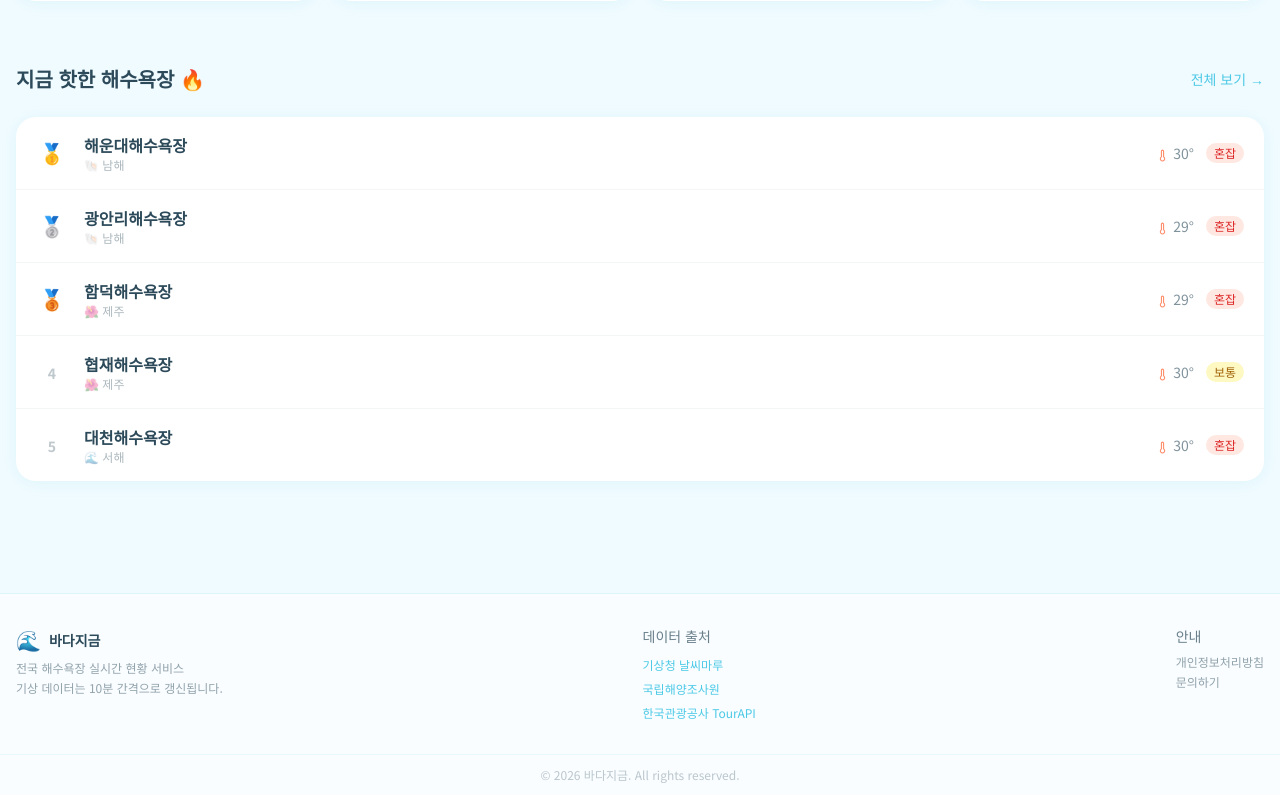
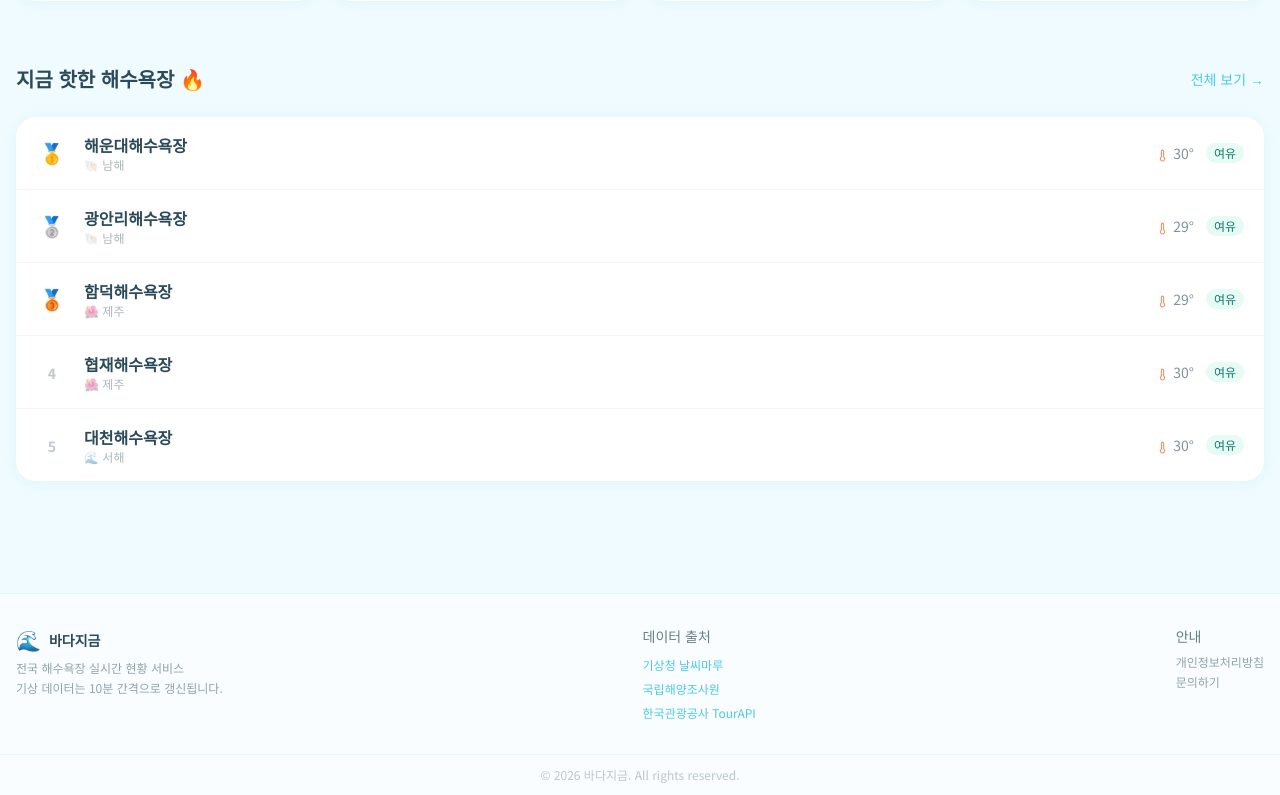
Before and after one commit to skgml2217-kr/beach-now, a Next.js app: page / in a window 1280 px wide. Shown: the part 1096-1891 px from the top of the page. Built offline with nearby package versions, Linux system fonts and the light colour scheme; no server answers.

Commit message:
Update page.tsx

```diff
--- a/app/page.tsx
+++ b/app/page.tsx
@@ -4,6 +4,7 @@ import BeachCard from '@/components/beach/BeachCard';
 import { REGION_META, REGIONS } from '@/lib/constants';
 import { getRecommendedBeaches, getTopBeaches } from '@/lib/api';
 import { MOCK_BEACHES, generateWeatherData } from '@/lib/mockData';
+import { calculateCrowdLevel } from '@/lib/utils/crowdLevel';
 import type { Region } from '@/lib/types';
 
 export default async function HomePage() {
@@ -19,9 +20,9 @@ export default async function HomePage() {
         10
     ) / 10;
 
-  const avgTemp = avg('temperature');
+  const avgTemp  = avg('temperature');
   const avgWater = avg('waterTemp');
-  const avgWave = avg('waveHeight');
+  const avgWave  = avg('waveHeight');
 
   const today = new Date().toLocaleDateString('ko-KR', {
     month: 'long',
@@ -38,7 +39,6 @@ export default async function HomePage() {
                    bg-gradient-to-br from-primary via-sky-400 to-secondary
                    rounded-3xl text-white text-center"
       >
-        {/* 파도 배경 레이어 1 */}
         <svg
           className="absolute bottom-0 left-0 w-[200%] animate-wave opacity-30"
           viewBox="0 0 1440 80"
@@ -49,7 +49,6 @@ export default async function HomePage() {
             fill="white"
           />
         </svg>
-        {/* 파도 배경 레이어 2 */}
         <svg
           className="absolute bottom-0 left-0 w-[200%] animate-wave-slow opacity-20"
           viewBox="0 0 1440 80"
@@ -61,7 +60,6 @@ export default async function HomePage() {
           />
         </svg>
 
-        {/* 콘텐츠 */}
         <div className="relative z-10">
           <p className="text-white/70 text-sm mb-2">{today}</p>
           <h1 className="text-4xl font-bold mb-1">지금 바다는 어때요? 🌊</h1>
@@ -69,24 +67,11 @@ export default async function HomePage() {
             전국 {MOCK_BEACHES.length}개 해수욕장 실시간 현황
           </p>
 
-          {/* 요약 배지 3개 */}
           <div className="flex justify-center gap-3 flex-wrap">
             {[
-              {
-                icon: <Thermometer size={16} />,
-                label: '평균 기온',
-                value: `${avgTemp}°C`,
-              },
-              {
-                icon: <Droplets size={16} />,
-                label: '평균 수온',
-                value: `${avgWater}°C`,
-              },
-              {
-                icon: <Waves size={16} />,
-                label: '평균 파고',
-                value: `${avgWave}m`,
-              },
+              { icon: <Thermometer size={16} />, label: '평균 기온', value: `${avgTemp}°C` },
+              { icon: <Droplets size={16} />,    label: '평균 수온', value: `${avgWater}°C` },
+              { icon: <Waves size={16} />,       label: '평균 파고', value: `${avgWave}m` },
             ].map((item) => (
               <div
                 key={item.label}
@@ -95,7 +80,7 @@ export default async function HomePage() {
               >
                 {item.icon}
                 <span className="text-white/90">{item.label}</span>
-                <span className="font-bold">{item.value}</span>
+                <span className="font-bold text-white">{item.value}</span>
               </div>
             ))}
           </div>
@@ -106,12 +91,8 @@ export default async function HomePage() {
       <section id="home-recommend">
         <div className="flex items-center justify-between mb-6">
           <div>
-            <h2 className="text-xl font-bold text-navy">
-              오늘 여기 어때요? ☀️
-            </h2>
-            <p className="text-sm text-navy/50 mt-0.5">
-              혼잡도 낮고 날씨 맑은 곳만 골랐어요
-            </p>
+            <h2 className="text-xl font-bold text-navy">오늘 여기 어때요? ☀️</h2>
+            <p className="text-sm text-navy/50 mt-0.5">혼잡도 낮고 날씨 맑은 곳만 골랐어요</p>
           </div>
           <Link href="/list" className="text-sm text-primary hover:underline">
             전체 보기 →
@@ -126,12 +107,10 @@ export default async function HomePage() {
 
       {/* ── 섹션 C: 지역별 빠른 탐색 (#home-region-nav) ── */}
       <section id="home-region-nav">
-        <h2 className="text-xl font-bold text-navy mb-6">
-          어느 바다로 갈까요? 🗺️
-        </h2>
+        <h2 className="text-xl font-bold text-navy mb-6">어느 바다로 갈까요? 🗺️</h2>
         <div className="grid grid-cols-2 sm:grid-cols-4 gap-4">
           {(REGIONS.filter((r) => r !== 'all') as Region[]).map((r) => {
-            const meta = REGION_META[r];
+            const meta  = REGION_META[r];
             const count = MOCK_BEACHES.filter((b) => b.region === r).length;
             return (
               <Link
@@ -155,70 +134,55 @@ export default async function HomePage() {
       <section id="home-top5">
         <div className="flex items-center justify-between mb-6">
           <h2 className="text-xl font-bold text-navy">지금 핫한 해수욕장 🔥</h2>
-          <Link
-            href="/list?sort=viewCount"
-            className="text-sm text-primary hover:underline"
-          >
+          <Link href="/list?sort=viewCount" className="text-sm text-primary hover:underline">
             전체 보기 →
           </Link>
         </div>
 
         <div className="bg-white rounded-2xl shadow-card divide-y divide-navy/5">
           {top5.map((beach, i) => {
-            const rank = i + 1;
-            const weather = generateWeatherData(beach.id);
-            const region = REGION_META[beach.region];
+            const rank       = i + 1;
+            const weather    = generateWeatherData(beach.id);
+            const region     = REGION_META[beach.region];
+            const crowdLevel = calculateCrowdLevel(beach.id);
             const RANK_BADGE = ['🥇', '🥈', '🥉'];
+
+            const crowdStyle =
+              crowdLevel === 'low'    ? 'bg-secondary/20 text-teal-700' :
+              crowdLevel === 'medium' ? 'bg-yellow-100 text-yellow-700' :
+                                        'bg-accent/20 text-red-600';
+            const crowdText =
+              crowdLevel === 'low' ? '여유' :
+              crowdLevel === 'medium' ? '보통' : '혼잡';
 
             return (
               <Link
                 key={beach.id}
                 href={`/beach/${beach.id}`}
-                className="flex items-center gap-4 px-5 py-4
-                           hover:bg-background transition-colors"
+                className="flex items-center gap-4 px-5 py-4 hover:bg-background transition-colors"
               >
-                {/* 순위 */}
                 <div className="w-8 text-center shrink-0">
                   {rank <= 3 ? (
                     <span className="text-xl">{RANK_BADGE[rank - 1]}</span>
                   ) : (
-                    <span className="text-sm font-bold text-navy/30">
-                      {rank}
-                    </span>
+                    <span className="text-sm font-bold text-navy/30">{rank}</span>
                   )}
                 </div>
 
-                {/* 해수욕장 정보 */}
                 <div className="flex-1 min-w-0">
-                  <div className="font-bold text-navy truncate">
-                    {beach.name}
-                  </div>
+                  <div className="font-bold text-navy truncate">{beach.name}</div>
                   <div className="text-xs text-navy/40">
                     {region.emoji} {region.label}
                   </div>
                 </div>
 
-                {/* 날씨 + 혼잡도 */}
                 <div className="flex items-center gap-3 shrink-0 text-sm">
                   <span className="text-navy/60">
                     <Thermometer size={13} className="inline text-accent" />{' '}
                     {weather.temperature}°
                   </span>
-                  <span
-                    className={`text-xs px-2 py-0.5 rounded-full font-medium
-                    ${
-                      beach.crowdLevel === 'low'
-                        ? 'bg-secondary/20 text-teal-700'
-                        : beach.crowdLevel === 'medium'
-                        ? 'bg-yellow-100 text-yellow-700'
-                        : 'bg-accent/20 text-red-600'
-                    }`}
-                  >
-                    {beach.crowdLevel === 'low'
-                      ? '여유'
-                      : beach.crowdLevel === 'medium'
-                      ? '보통'
-                      : '혼잡'}
+                  <span className={`text-xs px-2 py-0.5 rounded-full font-medium ${crowdStyle}`}>
+                    {crowdText}
                   </span>
                 </div>
               </Link>
```
